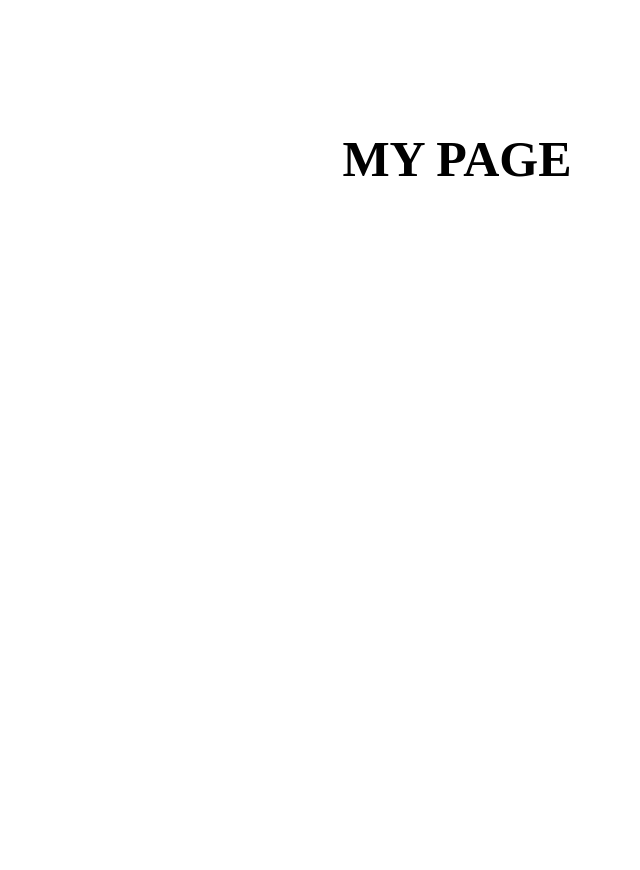
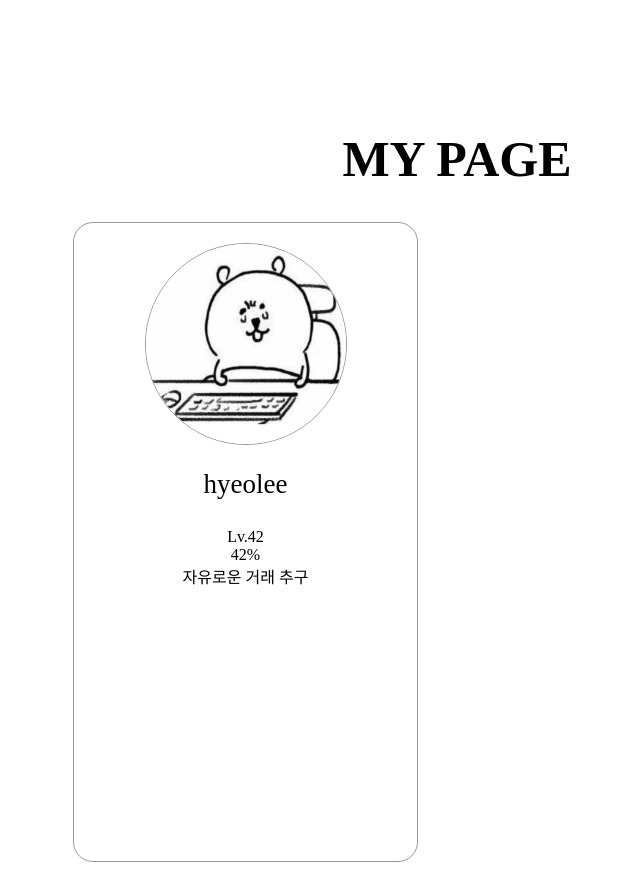
Before and after one commit to ukhyo/42marketFront, a React (Create React App) app: page / in a window 1280 px wide. Shown: the whole page, without its empty margins (183-823 px from the left). Before the commit the page ends 800 px from the top, so only its background shows below. Built offline with nearby package versions, Linux system fonts and the light colour scheme.

Commit message:
feat(Mypage): Make NicknameC

```diff
--- a/src/Components/Mypage/Mypage.js
+++ b/src/Components/Mypage/Mypage.js
@@ -1,19 +1,74 @@
 import React from "react";
+import Nongdam from "../../images/nongdam.png";
 import styled from "styled-components";
+
+const   MypageHeaderC = styled.h1`
+  font-size: 50px;
+  text-align: center;
+  margin-top: 130px;
+  font-family: "Meslo LG S for Powerline";
+`;
+
+const   DataViewComponentC = styled.div`
+  width: 345px;
+  height: 640px;
+  margin-left: 248px;
+  border: 1px solid rgba(0, 0, 0, 0.4);
+  border-radius: 20px;
+  box-sizing: border-box;
+  text-align: center;
+  display : block;
+`;
+
+const   MypageImgC = styled.img`
+    width: 200px;
+    height: 200px;
+    margin: 20px;
+    border-radius: 200px;
+    border: 1px solid rgba(0, 0, 0, 0.4);
+`;
+
+const   NickNameC = styled.div`
+    width: 154px;
+    height: 59px;
+    display: table;
+    margin-left: auto;
+    margin-right: auto;
+    span {
+      font-size: 27px;
+    }
+`;
+
+function DataViewComponent ()
+{
+    return (
+        <DataViewComponentC>
+            <MypageImgC src={Nongdam}/>
+            <NickNameC>
+                <span>hyeolee</span>
+            </NickNameC>
+            <div>
+                <span>Lv.42</span>
+            </div>
+            <div>
+                <span>42%</span>
+            </div>
+            <div>
+                <span>자유로운 거래 추구</span>
+            </div>
+        </DataViewComponentC>
+    );
+}
 
 function Mypage ()
 {
     return (
         <div>
-            <MypageHeader>MY PAGE</MypageHeader>
+            <MypageHeaderC>MY PAGE</MypageHeaderC>
+            <DataViewComponent></DataViewComponent>
         </div>
     )
 }
 
-const   MypageHeader = styled.h1`
-  font-size: 50px;
-  text-align: center;
-  margin-top: 130px;
-`;
 
 export default Mypage
```
Also changed, not shown: src/Images/nongdam.png (added).
